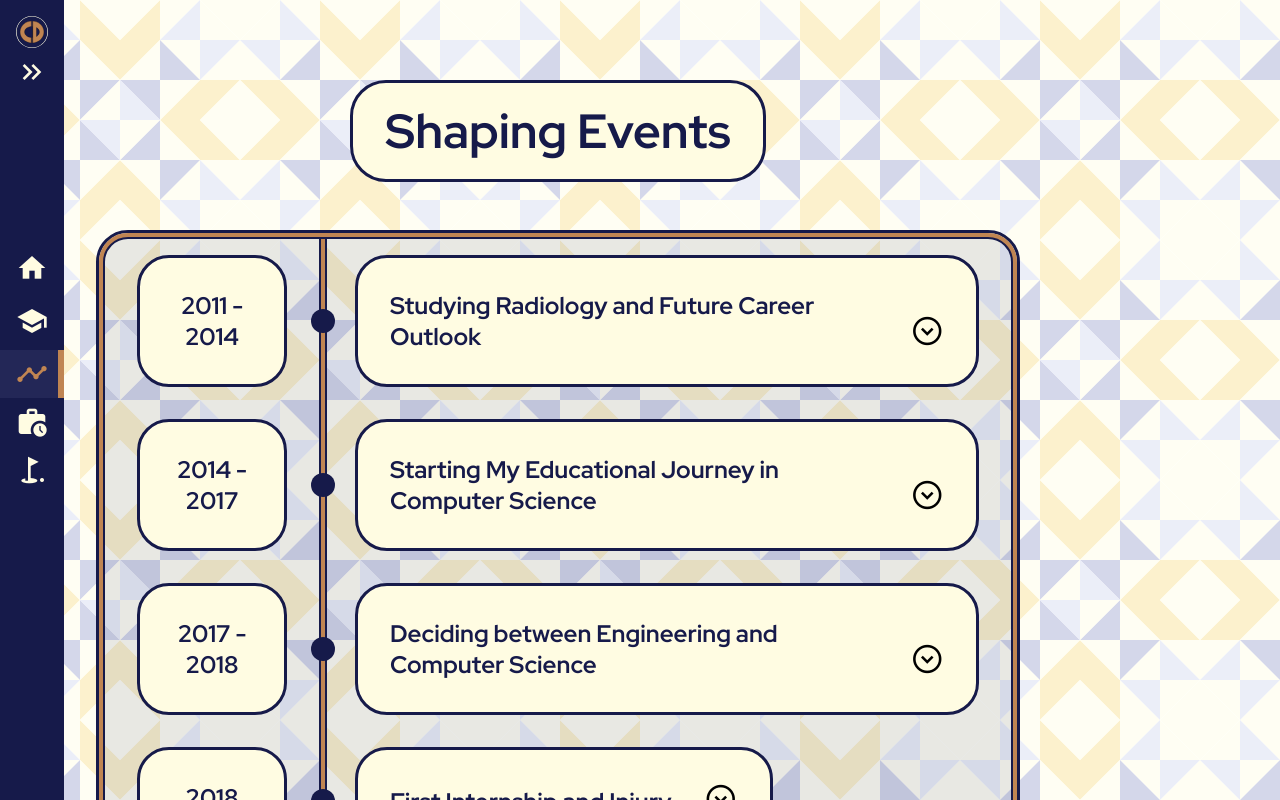
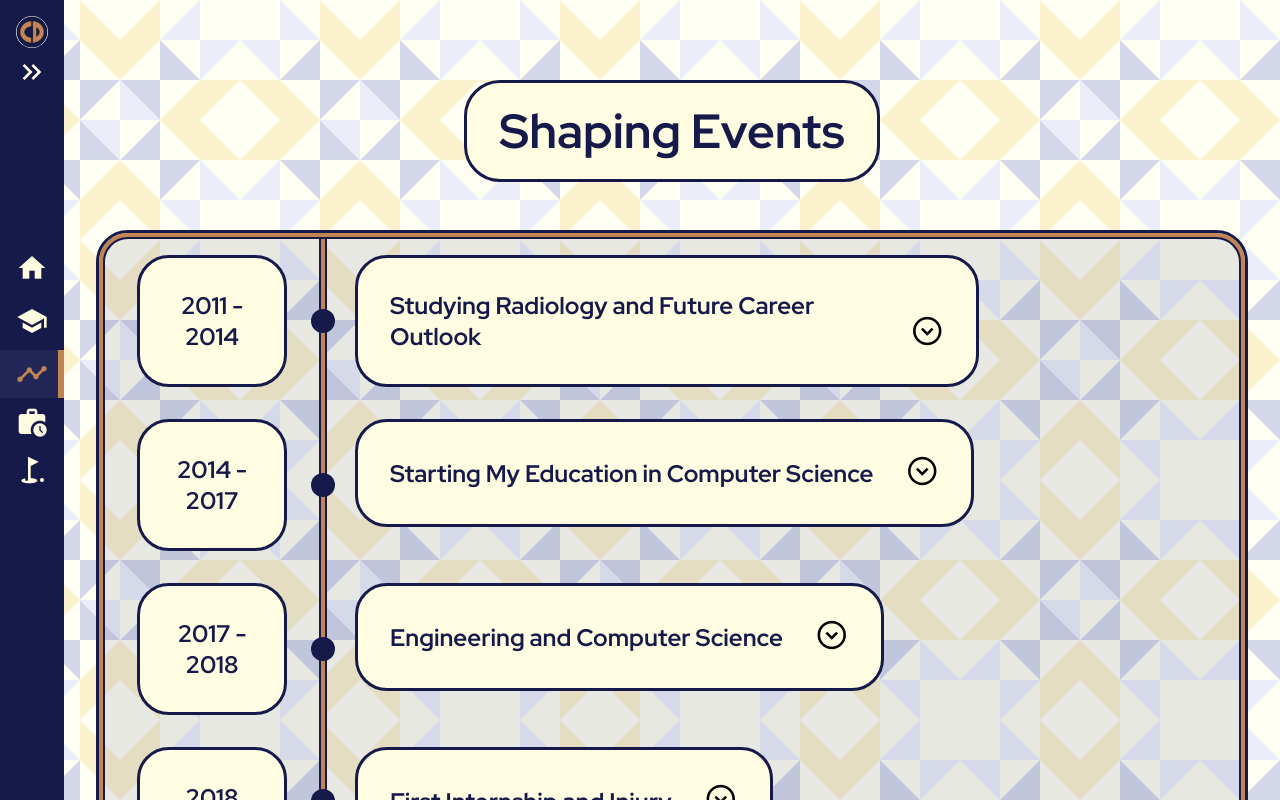
Before and after one commit to caledep/caledep.github.io, a Vue app: page /timeline in a window 1280 px wide. Shown: the top 800 px of the page. Built offline with nearby package versions, Linux system fonts and the light colour scheme.

Commit message:
incorporated global styling into timeline

```diff
--- a/src/assets/education.json
+++ b/src/assets/education.json
@@ -22,7 +22,7 @@
       "desc": "In November 2023, I became the lead front end software engineer for migrating the myStrength services and clients into the unified oneApp platform of Teladoc."
     },
     "desc2": {
-      "title": "Wyohackathon 2019 Participant",
+      "title": "Wyohackathon Participant",
       "event": "Breakin Through! Blockchain and Crypto (University of Wyoming)",
       "desc": "Part of a team of four, that leveraged blockchain technologies integrated into a website to streamline the blockchain tokenization process."
     },
--- a/src/assets/timeline.json
+++ b/src/assets/timeline.json
@@ -10,7 +10,7 @@
   },
     {
     "date": "2014 - 2017",
-    "title": "Starting My Educational Journey in Computer Science",
+    "title": "Starting My Education in Computer Science",
     "desc": [
       {
         "p": "After careful consideration of my strengths and career aspirations, I made the decision to return to school in 2014. During my time away, I developed a keen interest in embedded programming and leveraging sensory input data for software applications. Upon returning, I strategically selected electives that would provide practical benefits in the tech industry, including multiple networking courses and additional programming subjects beyond the standard curriculum. I actively participated in BYTE Club, collaborating on various projects outside of coursework."
@@ -22,7 +22,7 @@
   },
     {
     "date": "2017 - 2018",
-    "title": "Deciding between Engineering and Computer Science",
+    "title": "Engineering and Computer Science",
     "desc": [
       {
         "p": "Following my graduation with an associate degree, I recognized the importance of further education in the tech industry, where a bachelor's degree is often a prerequisite. Inspired by my brother, a mechanical engineer, I decided to explore engineering, specifically focusing on electrical and software engineering."
@@ -52,7 +52,7 @@
   },
     {
     "date": "2018",
-    "title": "Transferring to the University of Wyoming and Wyohackathon",
+    "title": "The University of Wyoming and Wyohackathon",
     "desc": [
       {
         "p": "In the fall of 2018, I transitioned to the University of Wyoming, eager to continue my education despite facing significant challenges. Adjusting to the new curriculum proved daunting, compounded by ongoing pain and sleep deprivation from a lingering injury. It took 14 months to receive a proper diagnosis, during which I navigated a revised physical therapy regimen that finally showed signs of improvement by summer 2019. Juggling medical appointments, therapy sessions, and academic responsibilities became my daily routine."
--- a/src/components/ConstructionPage.vue
+++ b/src/components/ConstructionPage.vue
@@ -51,6 +51,7 @@ const msg = 'This page is currently undergoing development, check back later.';
     }
     @media (max-width: $media_width) {
       font-size: 16px;
+      padding: $pad_half;
     }
   }
   .body {
--- a/src/components/TimelineItem.vue
+++ b/src/components/TimelineItem.vue
@@ -2,7 +2,7 @@
   <div :class="`item ${is_expanded ? 'is_expanded' : ''}`">
     <div class="mobile-space">
       <div class="padding">
-        <div class="date" @click="ToggleItem">
+        <div class="date cont-frame" @click="ToggleItem">
           <h2>{{ date }}</h2>
         </div>
       </div>
@@ -14,13 +14,12 @@
       </div>
     </div>
     <div class="padding">
-      <div class="event">
+      <div class="event cont-frame">
         <div class="event-description">
           <h2>{{ title }}</h2>
           <div class="description" v-if="is_expanded">
             <p v-for="(p, index) in description" :key="index">
               <br v-if="index > 0" />
-
               {{ p.p }}
             </p>
           </div>
@@ -81,7 +80,6 @@ watch(
   }
 );
 </script>
-
 <style lang="scss" scoped>
 .item {
   display: flex;
@@ -93,21 +91,21 @@ watch(
     flex-direction: row;
   }
   .padding {
-    padding-left: 2rem;
-    padding-right: 0rem;
-    padding-top: 1rem;
-    padding-bottom: 1rem;
+    padding-left: $pad;
+    padding-right: 0;
+    padding-top: $pad_half;
+    padding-bottom: $pad_half;
     @media (max-width: $media_width) {
-      padding: 0rem;
-      padding-bottom: 0.5rem;
+      padding: 0;
+      padding-bottom: $pad_quart;
     }
   }
   .timeline {
-    padding-left: 2rem;
+    padding-left: $pad;
     display: flex;
     flex-direction: row;
     @media (max-width: $media_width) {
-      padding-left: 0rem;
+      padding-left: 0;
     }
     .outline {
       width: 100%;
@@ -116,7 +114,7 @@ watch(
       border-left: 4px solid $primary;
       border-bottom: 1px solid $primary;
       @media (max-width: $media_width) {
-        transform: translate(-2.5rem, -2rem);
+        transform: translate(-40px, -32px);
         z-index: -1;
       }
     }
@@ -127,7 +125,7 @@ watch(
       border-bottom: 1px solid $dark-alt;
       transform: translateX(-6px);
       @media (max-width: $media_width) {
-        transform: translate(-2.865rem, -2rem);
+        transform: translate(-46px, -32px);
         z-index: -1;
       }
     }
@@ -141,7 +139,6 @@ watch(
       border-radius: 2em;
       align-self: center;
       @media (max-width: $media_width) {
-        margin-top: 1.625rem;
         display: none;
       }
     }
@@ -155,23 +152,8 @@ watch(
       border-radius: 2em;
       align-self: center;
       @media (max-width: $media_width) {
-        margin-top: 1.75rem;
         display: none;
       }
-    }
-  }
-
-  .date,
-  .event {
-    padding: 2rem;
-    border: solid;
-    background: #fffce2;
-    border-width: 3px;
-    border-color: #161a4a;
-    border-radius: 2em;
-    @media (max-width: $media_width) {
-      padding: 1rem;
-      border-raius: 1em;
     }
   }
   .date {
@@ -179,33 +161,28 @@ watch(
     display: flex;
     align-items: center;
     justify-content: center;
-    max-height: fit-content;
-    width: 5rem;
-    user-select: none;
+    width: 80px;
     @media (max-width: $media_width) {
-      transform: translateX(0.4rem);
+      transform: translateX(6px);
       border-radius: 1em 0 0 1em;
-      white-space: normal;
-      height: 2.5rem;
+      height: 40px;
       h2 {
         font-size: 16px;
       }
-      width: 4rem;
+      width: $pad_double;
     }
   }
-
   .event {
     display: flex;
     justify-content: flex-start;
-
     flex-direction: row;
     max-height: fit-content;
-    transform: translateX(-2rem);
+    transform: translateX(-32px);
     @media (max-width: $media_width) {
-      transform: translateX(-0.5rem);
+      transform: translateX(-8px);
       border-radius: 0 1em 1em 0em;
-      min-width: 20rem;
-      height: 2.5rem;
+      min-width: 280px;
+      height: 40px;
     }
     .event-description {
       display: flex;
@@ -226,7 +203,6 @@ watch(
         display: flex;
         align-items: center;
         @media (max-width: $media_width) {
-          white-space: normal;
           font-size: 16px;
         }
       }
@@ -236,7 +212,7 @@ watch(
       justify-items: flex-end;
       align-items: center;
       transition: 0.4s ease-in-out;
-      padding-left: 2rem;
+      padding-left: $pad;
       align-self: flex-end;
 
       .material-symbols-outlined {
@@ -252,17 +228,13 @@ watch(
     }
   }
   &.is_expanded {
-    @media (max-width: $media_width) {
-      display: flex;
-      // flex-direction: column;
-    }
     .padding {
       align-self: center;
       @media (max-width: $media_width) {
-        padding-top: 0rem;
-        padding-bottom: 0.5rem;
-        padding-right: 0.5rem;
-        padding-left: 0.5rem;
+        padding-top: 0;
+        padding-bottom: $pad_quart;
+        padding-right: $pad_quart;
+        padding-left: $pad_quart;
         align-self: flex-start;
       }
     }
@@ -270,11 +242,11 @@ watch(
       transition: 0.4s;
       @media (max-width: $media_width) {
         .fill {
-          transform: translate(1.5rem, -2rem);
+          transform: translate(24px, -32px);
         }
         .outline {
-          min-height: 4rem;
-          transform: translate(1.875rem, -2rem);
+          min-height: $pad_double;
+          transform: translate(30px, -32px);
         }
       }
     }
@@ -292,35 +264,36 @@ watch(
       .event-description {
         h2 {
           @media (max-width: $media_width) {
-            padding-left: 6.5rem;
+            padding-left: 104px;
           }
         }
         .description {
           transition: 1s;
-          padding-top: 1rem;
+          padding-top: $pad_half;
           max-height: fit-content;
           overflow: visible;
-          padding-left: 0.25rem;
-          padding-right: 0.25rem;
+          padding-left: 4px;
+          padding-right: 4px;
           @media (max-width: $media_width) {
-            padding-top: 2rem;
-            padding-left: 0.5rem;
-            padding-right: 0.5rem;
+            padding-top: $pad;
+            padding-left: $pad_quart;
+            padding-right: $pad_quart;
+            p {
+              font-size: 16px;
+            }
           }
         }
       }
     }
     .date {
-      // transition-delay: 250ms;
       transition: 0.4s;
-      // align-self: center;
       @media (max-width: $media_width) {
         background: $primary-hover;
         color: $dark-alt;
         border-radius: 1em 0em 1em 0em;
         position: absolute;
         z-index: 1;
-        transform: translateX(1.75rem);
+        transform: translateX(28px);
         height: fit-content;
       }
     }
@@ -330,6 +303,9 @@ watch(
         transform: rotate(180deg);
       }
     }
+    @media (max-width: $media_width) {
+      display: flex;
+    }
   }
 }
 </style>
--- a/src/styles/_vars.scss
+++ b/src/styles/_vars.scss
@@ -11,4 +11,5 @@ $sidebar-width: 280px;
 $media_width: 768px;
 $pad: 32px;
 $pad_half: 16px;
+$pad_quart: 8px;
 $pad_double: 64px;
--- a/src/styles/global.scss
+++ b/src/styles/global.scss
@@ -3,7 +3,7 @@
 // Class Styling
 .img-frame {
   border: solid;
-  border-color: red;
+  border-color: $primary;
   border-width: 3px;
   border-radius: 2em;
   overflow: hidden;
@@ -12,11 +12,11 @@
 
 .cont-frame {
   padding: $pad;
-  color: red;
+  color: $primary;
   background: $light;
   border: solid;
   border-width: $border-width;
-  border-color: red;
+  border-color: $primary;
   max-height: fit-content;
   border-radius: 2em;
   @media (max-width: $media_width) {
@@ -60,7 +60,7 @@ p {
 }
 
 hr {
-  border: 1px solid red;
+  border: 1px solid $primary;
 }
 
 li {
--- a/src/views/Education.vue
+++ b/src/views/Education.vue
@@ -154,6 +154,7 @@ main {
   @media (max-width: 1326px) {
     .top-block {
       flex-wrap: wrap;
+      padding-top: $pad_half;
     }
     .tech-block {
       flex-grow: 1;
--- a/src/views/Home.vue
+++ b/src/views/Home.vue
@@ -33,6 +33,7 @@ main {
     align-items: flex-end;
     @media (max-width: $media_width) {
       flex-wrap: wrap;
+      padding-top: $pad_half;
     }
     .portrait-image {
       display: flex;
--- a/src/views/Timeline.vue
+++ b/src/views/Timeline.vue
@@ -1,7 +1,7 @@
 <template>
   <main class="timeline-page">
     <div class="header">
-      <div class="card">
+      <div class="card cont-frame">
         <h1>Shaping Events</h1>
       </div>
     </div>
@@ -43,11 +43,25 @@ const close_reset = () => {
 };
 </script>
 <style lang="scss" scoped>
-.timeline-page {
-  max-width: fit-content;
+main {
   flex-wrap: wrap;
   flex: 1 1 auto;
   color: $primary;
+  .header {
+    display: flex;
+    justify-content: center;
+    align-items: center;
+    font-size: 24px;
+    padding: $pad_half;
+    .card {
+      padding-top: $pad_half;
+      padding-bottom: $pad_half;
+      border-radius: 1.5em;
+      @media (max-width: $media_width) {
+        padding: $pad_half;
+        font-size: 16px;
+      }
+    }
   }
   .timelineDiv {
     display: flex;
@@ -59,9 +73,6 @@ const close_reset = () => {
     outline-offset: -7px;
     overflow: hidden;
     background-color: rgba(35, 39, 87, 0.1);
-  &.child_is_open {
-    max-width: 90.5rem;
-  }
     @media (max-width: $media_width) {
       border: none;
       outline: none;
@@ -70,27 +81,8 @@ const close_reset = () => {
       border-radius: 0;
     }
   }
-.header {
-  display: flex;
-  justify-content: center;
-  align-items: center;
-  font-size: 1.5rem;
-  padding: 1rem;
-}
-.card {
-  padding: 2rem;
-  padding-top: 1rem;
-  padding-bottom: 1rem;
-  border: solid;
-  background: #fffce2;
-  border-width: 3px;
-  border-color: #161a4a;
-  border-radius: 1.5em;
-
   @media (max-width: $media_width) {
-    padding: 1rem;
-    font-size: 16px;
-    border-radius: 2em;
+    transform: translateX(-6px);
   }
 }
 </style>
```
Lines whose indentation alone changed are shown as unchanged.
